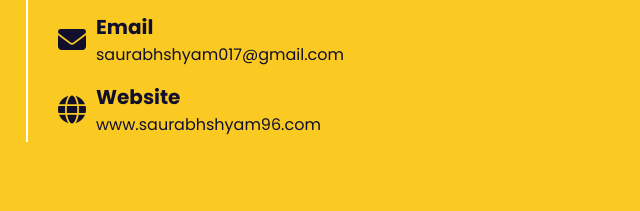
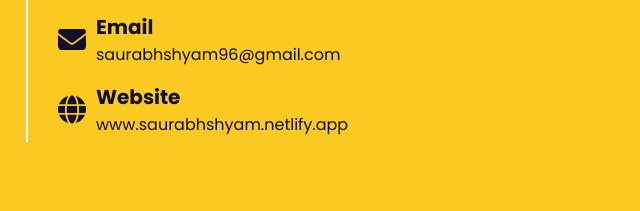
Before and after one commit to Saurabh170996/My-Portfolio, a plain HTML site: page index.html in a window 1280 px wide. Shown: the part 5171-5382 px from the top of the page, 613-1253 px from the left. Drawn offline with nearby package versions, Linux system fonts and the light colour scheme.

Commit message:
Update index.html

```diff
--- a/index.html
+++ b/index.html
@@ -443,14 +443,14 @@
               <i class="fa-solid fa-envelope"></i>
               <div class="info">
                 <h2 class="title">Email</h2>
-                <p>saurabhshyam017@gmail.com</p>
+                <p>saurabhshyam96@gmail.com</p>
               </div>
             </div>
             <div class="col website">
               <i class="fa-solid fa-globe"></i>
               <div class="info">
                 <h2 class="title">Website</h2>
-                <p>www.saurabhshyam96.com</p>
+                <p>www.saurabhshyam.netlify.app</p>
               </div>
             </div>
           </div>
```
